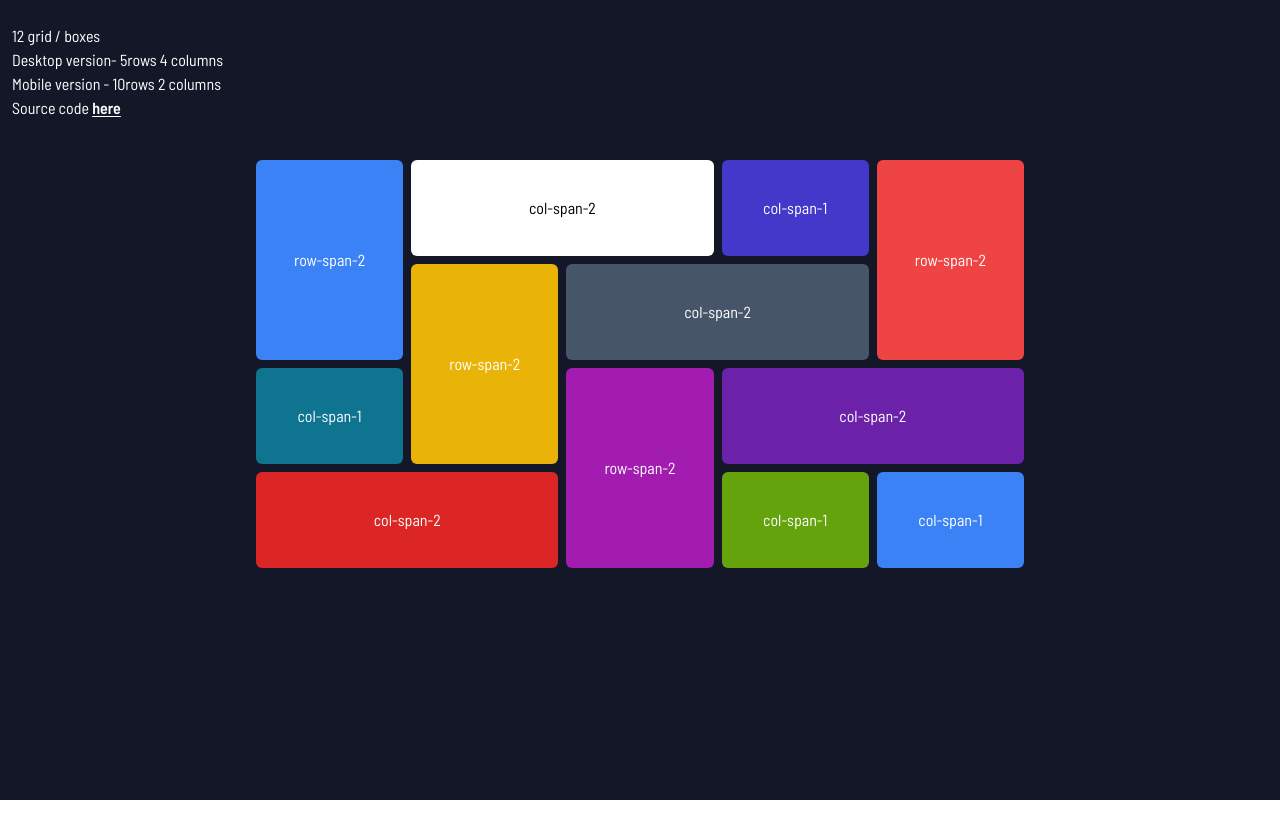
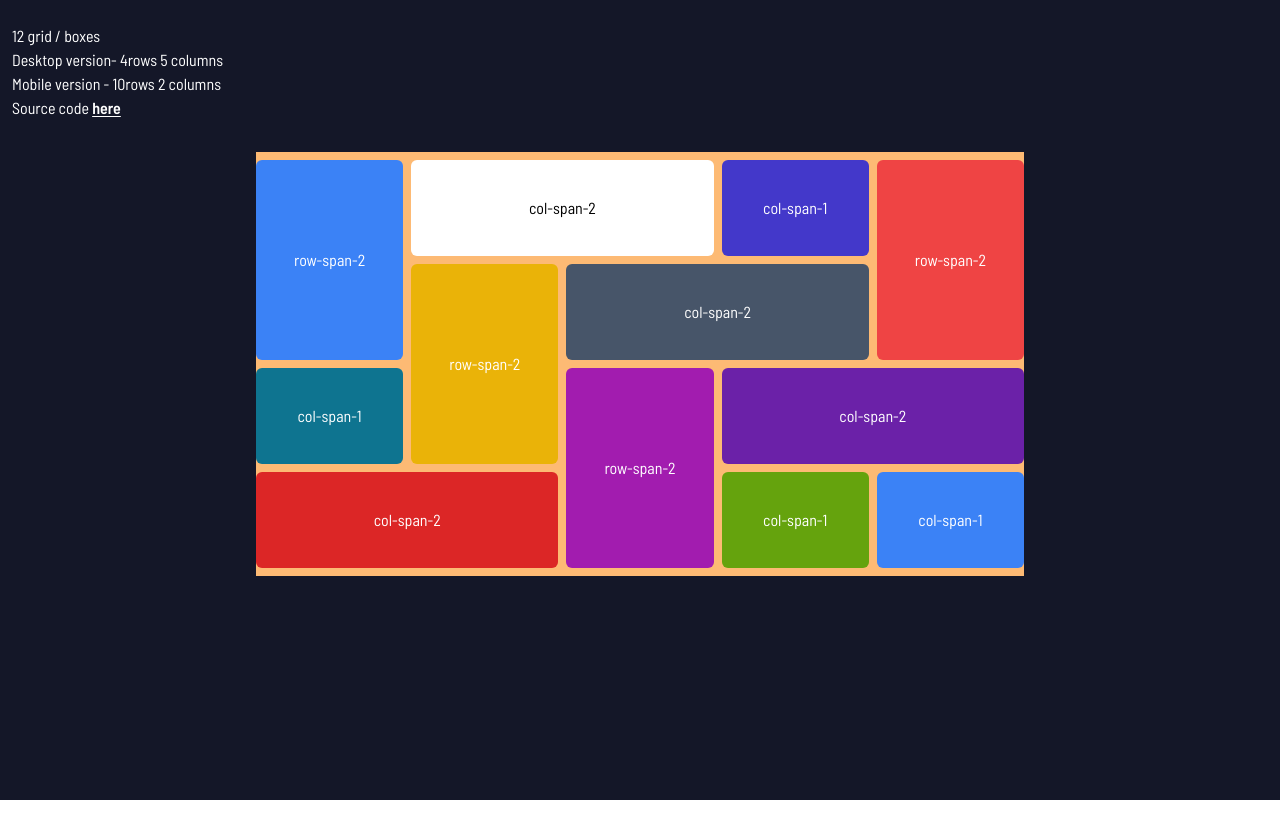
Before and after one commit to jmoseka/tailwind-component, a React (Create React App) app: page / in a window 1280 px wide. Shown: the top 838 px of the page. After the commit the page ends 800 px from the top, so only its background shows below. Built offline with nearby package versions, Linux system fonts and the light colour scheme.

Commit message:
update project description and adjust height

```diff
--- a/src/App.js
+++ b/src/App.js
@@ -9,7 +9,7 @@ function App() {
 
         <ul class="desc text-white pt-6 flex flex-col items-start ">
           <li>12 grid / boxes </li>
-          <li> Desktop version- 5rows 4 columns </li>
+          <li> Desktop version- 4rows 5 columns </li>
           <li>Mobile version - 10rows 2 columns</li>
           <li>Source code <a class="underline underline-offset-2
            hover:text-pink-500 decoration-solid font-semibold" target='_blank' href="https://github.com/jmoseka/tailwind-component/blob/main/src/App.js" rel="noreferrer">here</a></li>
@@ -17,10 +17,10 @@ function App() {
         </ul>
 
         {/* <!--Grid container--> */}
-        <div class="grid-container mt-8  m-auto md:h-4/6 max-w-3xl ">
+        <div class="grid-container bg-orange-300 mt-8 m-auto max-w-3xl ">
 
           <div class=" w-full py-2 mx-auto max-w-4xl text-white text-center
-     grid grid-cols-2 md:grid-cols-5 grid-rows-10 gap-2">
+     grid grid-cols-2 grid-rows-10 md:grid-cols-5 md:grid-rows-4 gap-2">
 
 
             <div class="grid-box bg-blue-500 row-span-2 md:col-span-1 md:row-span-2">
```
